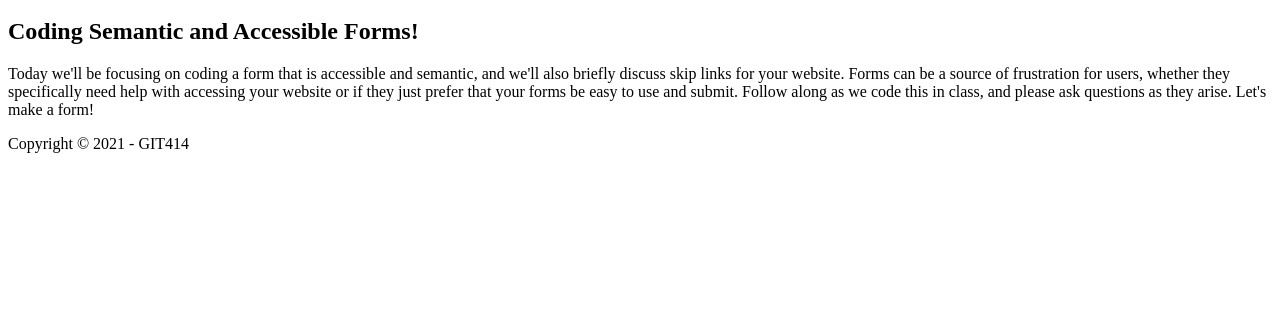
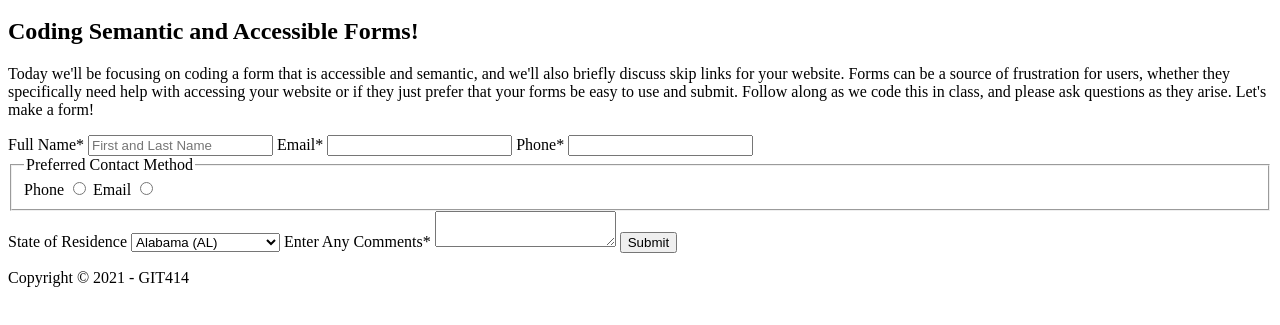
Before and after one commit to MetalFiske/1.2_Fiske_Assignment, a plain HTML site: page index.html in a window 1280 px wide. Shown: the part 227-552 px from the top of the page. Drawn offline with Linux system fonts and the light colour scheme.

Commit message:
Update index.html
v 1.1

```diff
--- a/index.html
+++ b/index.html
@@ -3,8 +3,10 @@
 <head>
 	<meta charset="utf-8">
 <!-- 	-------- TO-DO: ADD META TAG AND NAME HERE -------- -->
+	<meta name="author" content="Rachel Fiske">
 	<title>Form Activity Solution File</title>
 <!-- 	-------- TO-DO: ADD LINK TO CSS HERE -------- -->
+	<link rel="stylesheet" href="styles.css">
 </head>
 <body>
 	<a href="#main-content" id="skipLink">Skip to main content</a>
@@ -27,6 +29,135 @@
 			<p>Today we'll be focusing on coding a form that is accessible and semantic, and we'll also briefly discuss skip links for your website. Forms can be a source of frustration for users, whether they specifically need help with accessing your website or if they just prefer that your forms be easy to use and submit. Follow along as we code this in class, and please ask questions as they arise. Let's make a form!</p>
 
 <!-- 	-------- TO-DO: ADD FORM CODE HERE DURING CLASS, FOLLOW ALONG TO COMPLETE -------- -->
+	<form method="post" action="/form-viewer.php">
+		<label for="name">Full Name<span aria-hidden="true" class="required">*</span></label>
+		<input
+    		id="name"
+    		name="name"
+    		type="text"
+			placeholder="First and Last Name"
+    		required
+    		aria-required="true"
+ 		/>
+
+		<label for="email">Email<span aria-hidden="true" class="required">*</span></label>
+		<input
+    		id="email"
+    		name="email"
+    		type="email"
+			required
+    		aria-required="true"
+ 		/>
+
+		<label for="phone">Phone<span aria-hidden="true" class="required">*</span></label>
+		<input
+    		id="phone"
+    		name="phone"
+    		type="tel"
+    		required
+    		aria-required="true"
+		/>
+
+		<fieldset>
+			<legend>Preferred Contact Method</legend>
+			<div>
+
+			  <label for="phone">Phone</label>
+			  <input
+				id="phone"
+				name="radio"
+				type="radio"
+				required
+				aria-required="true"
+			  />
+
+			  <label for="email">Email</label>
+			  <input
+				id="email"
+				name="radio"
+				type="radio"
+				required
+				aria-required="true"
+			  />
+			</div>
+		</fieldset>
+
+		<label for="states">State of Residence</label>
+		<select
+			id="states"
+			name="states"
+			required
+			aria-required="true"
+			>
+			<option value="Alabama">Alabama (AL)</option>
+			<option value="Alaska">Alaska (AK)</option>
+			<option value="Arizona">Arizona (AZ)</option>
+			<option value="Arkansas">Arkansas (AR)</option>
+			<option value="California">California (CA)</option>
+			<option value="Colorado">Colorado (CO)</option>
+			<option value="Connecticut">Connecticut (CT)</option>
+			<option value="Delaware">Delaware (DE)</option>
+			<option value="Florida">Florida (FL)</option>
+			<option value="Georgia">Georgia (GA)</option>
+			<option value="Hawaii">Hawaii (HI)</option>
+			<option value="Idaho">Idaho (ID)</option>
+			<option value="Illinois">Illinois (IL)</option>
+			<option value="Indiana">Indiana (IN)</option>
+			<option value="Iowa">Iowa (IA)</option>
+			<option value="Kansas">Kansas (KS)</option>
+			<option value="Kentucky">Kentucky (KY)</option>
+			<option value="Louisiana">Louisiana (LA)</option>
+			<option value="Maine">Maine (ME)</option>
+			<option value="Maryland">Maryland (MD)</option>
+			<option value="Massachusetts">Massachusetts (MA)</option>
+			<option value="Michigan">Michigan (MI)</option>
+			<option value="Minnesota">Minnesota (MN)</option>
+			<option value="Mississippi">Mississippi (MS)</option>
+			<option value="Missouri">Missouri (MO)</option>
+			<option value="Montana">Montana (MT)</option>
+			<option value="Nebraska">Nebraska (NE)</option>
+			<option value="Nevada">Nevada (NV)</option>
+			<option value="New Hampshire">New Hampshire (NH)</option>
+			<option value="New Jersey">New Jersey (NJ)</option>
+			<option value="New Mexico">New Mexico (NM)</option>
+			<option value="New York">New York (NY)</option>
+			<option value="North Carolina">North Carolina (NC)</option>
+			<option value="North Dakota">North Dakota (ND)</option>
+			<option value="Ohio">Ohio (OH)</option>
+			<option value="Oklahoma">Oklahoma (OK)</option>
+			<option value="Oregon">Oregon (OR)</option>
+			<option value="Pennsylvania">Pennsylvania (PA)</option>
+			<option value="Rhode Island">Rhode Island (RI)</option>
+			<option value="South Carolina">South Carolina (SC)</option>
+			<option value="South Dakota">South Dakota (SD)</option>
+			<option value="Tennessee">Tennessee (TN)</option>
+			<option value="Texas">Texas (TX)</option>
+			<option value="Utah">Utah (UT)</option>
+			<option value="Vermont">Vermont (VT)</option>
+			<option value="Virginia">Virginia (VA)</option>
+			<option value="Washington">Washington (WA)</option>
+			<option value="West Virginia">West Virginia (WV)</option>
+			<option value="Wisconsin">Wisconsin (WI)</option>
+			<option value="Wyoming">Wyoming (WY)</option>
+		</select>
+
+		<label for="comment">Enter Any Comments<span aria-hidden="true" class="required">*</span></label>
+		<textarea
+    		id="comment"
+    		name="comment"
+   		 	required
+    		aria-required="true"
+    	></textarea>
+
+		<input
+			id="submit"
+			name="submit"
+			type="submit"
+			required
+			aria-required="true"
+	 	/>
+
+		</form>
 		</article>
 	</main>
 	<footer>
```
